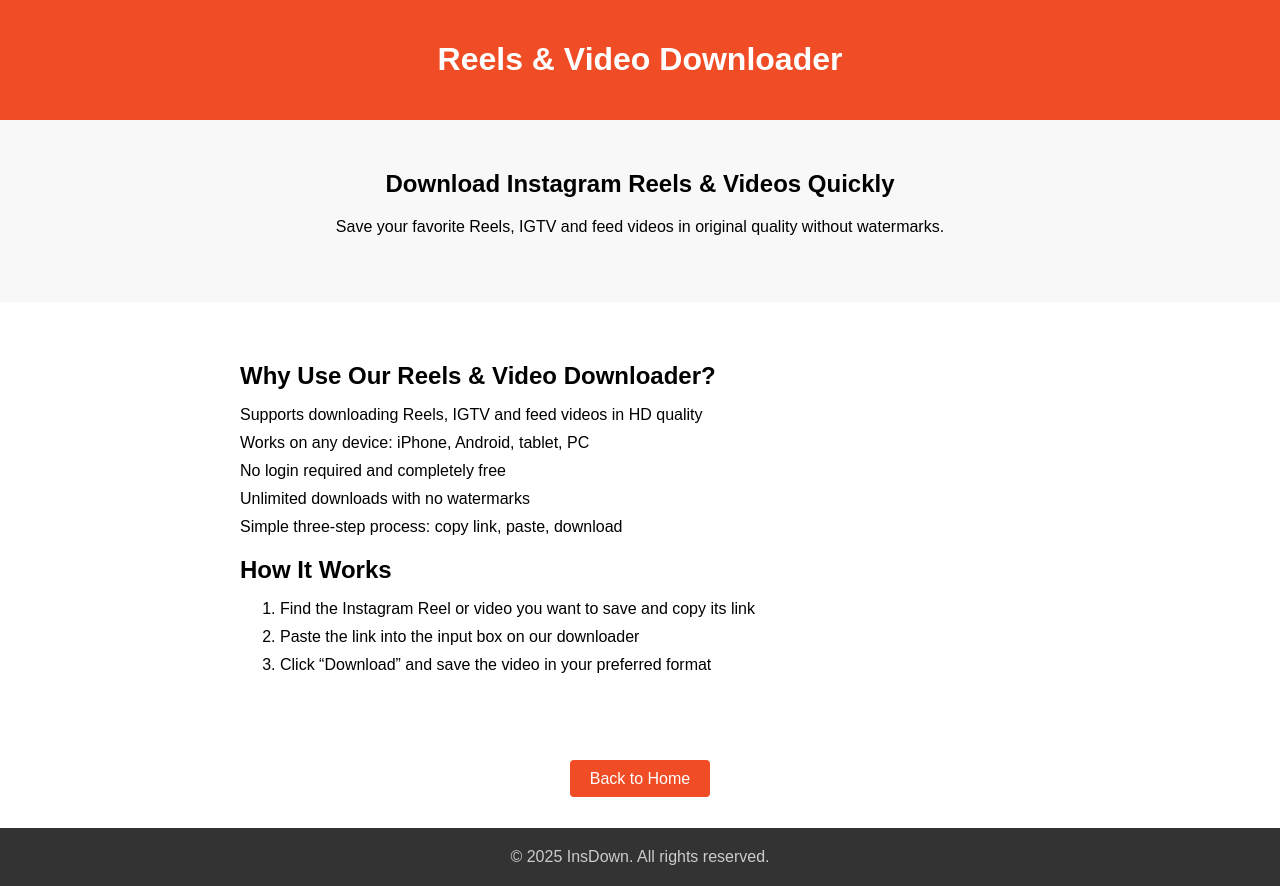
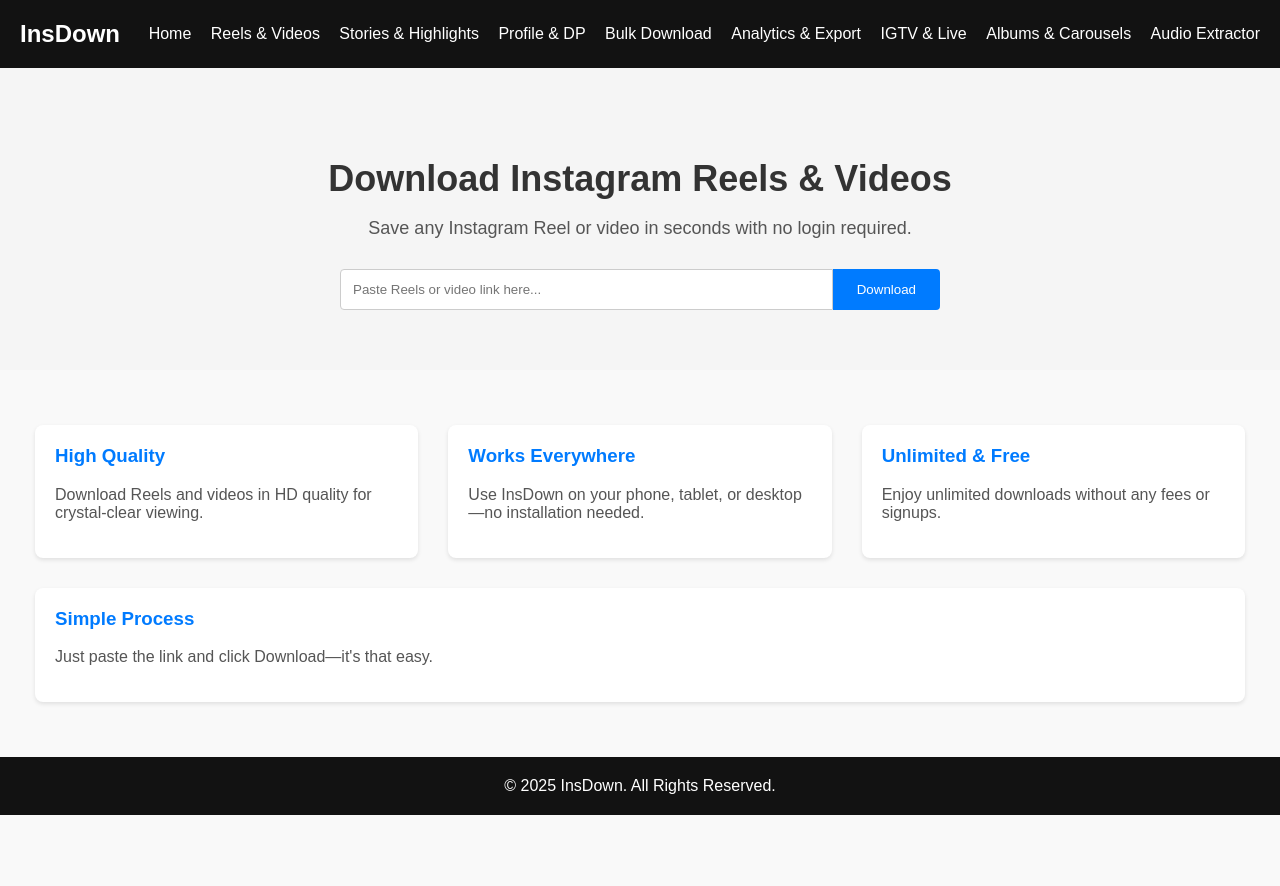
Before and after one commit to huuhuybn/InsDown, a plain HTML site: page reels.html in a window 1280 px wide. After the commit the page ends 815 px from the top, so only its background shows below. Drawn offline with Linux system fonts and the light colour scheme.

Commit message:
Update Reels & Videos page with SEO meta tags and new navigation

```diff
--- a/reels.html
+++ b/reels.html
@@ -2,51 +2,77 @@
 <html lang="en">
 <head>
 <meta charset="UTF-8">
-<title>Reels & Video Downloader | InsDown</title>
 <meta name="viewport" content="width=device-width, initial-scale=1.0">
+<title>Download Instagram Reels & Videos | InsDown</title>
+<meta name="description" content="Download Instagram Reels and videos quickly and in high quality using InsDown. No login required and works on any device.">
+<meta name="keywords" content="Instagram Reels downloader, download Instagram videos, download reels, save videos, free downloader">
+<meta name="robots" content="index, follow">
+<link rel="canonical" href="https://huuhuybn.github.io/InsDown/reels.html">
+<meta property="og:type" content="website">
+<meta property="og:url" content="https://huuhuybn.github.io/InsDown/reels.html">
+<meta property="og:title" content="Download Instagram Reels & Videos | InsDown">
+<meta property="og:description" content="Download Instagram Reels and videos quickly and in high quality for free using InsDown.">
 <style>
-  body { font-family: Arial, sans-serif; margin: 0; padding: 0; }
-  header { background: #f04c25; padding: 20px; color: white; text-align: center; }
-  .hero { padding: 50px; text-align: center; background: #f8f8f8; }
-  .hero h1 { margin: 0 0 20px; }
-  .features { padding: 40px; max-width: 800px; margin: auto; }
-  .features h2 { margin-bottom: 10px; }
-  .features ul { list-style: none; padding: 0; }
-  .features li { margin-bottom: 10px; }
-  .cta { text-align: center; margin: 40px; }
-  .cta a { background: #f04c25; color: white; padding: 10px 20px; text-decoration: none; border-radius: 4px; }
-  footer { background: #333; color: #ccc; text-align: center; padding: 20px; }
+body {font-family: Arial, sans-serif; margin:0; padding:0; background:#f9f9f9; color:#333;}
+header {background:#121212; color:#fff; padding:20px; display:flex; align-items:center; justify-content:space-between;}
+header .logo {font-size:24px; font-weight:bold;}
+header nav a {color:#fff; margin-left:15px; text-decoration:none; font-size:16px;}
+.hero {background:#f5f5f5; padding:60px 20px; text-align:center;}
+.hero h1 {font-size:36px; margin-bottom:10px;}
+.hero p {font-size:18px; color:#555; margin-bottom:30px;}
+.search-box {max-width:600px; margin:0 auto; display:flex;}
+.search-box input {flex:1; padding:12px; border:1px solid #ccc; border-radius:4px 0 0 4px;}
+.search-box button {padding:12px 24px; border:none; background:#007bff; color:#fff; border-radius:0 4px 4px 0; cursor:pointer;}
+.features {display:flex; flex-wrap:wrap; justify-content:center; padding:40px 20px;}
+.feature {flex:1 1 300px; margin:15px; padding:20px; border-radius:8px; background:#fff; box-shadow:0 2px 4px rgba(0,0,0,0.1);}
+.feature h3 {margin-top:0; color:#007bff;}
+.feature p {color:#555;}
+footer {background:#121212; color:#fff; text-align:center; padding:20px;}
 </style>
 </head>
 <body>
 <header>
-  <h1>Reels & Video Downloader</h1>
+<div class="logo">InsDown</div>
+<nav>
+<a href="index.html">Home</a>
+<a href="reels.html">Reels & Videos</a>
+<a href="stories.html">Stories & Highlights</a>
+<a href="profile.html">Profile & DP</a>
+<a href="bulk.html">Bulk Download</a>
+<a href="analytics.html">Analytics & Export</a>
+<a href="igtv.html">IGTV & Live</a>
+<a href="album.html">Albums & Carousels</a>
+<a href="audio.html">Audio Extractor</a>
+</nav>
 </header>
 <section class="hero">
-  <h1>Download Instagram Reels & Videos Quickly</h1>
-  <p>Save your favorite Reels, IGTV and feed videos in original quality without watermarks.</p>
+<h1>Download Instagram Reels & Videos</h1>
+<p>Save any Instagram Reel or video in seconds with no login required.</p>
+<div class="search-box">
+<input type="text" placeholder="Paste Reels or video link here...">
+<button>Download</button>
+</div>
 </section>
 <section class="features">
-  <h2>Why Use Our Reels & Video Downloader?</h2>
-  <ul>
-    <li>Supports downloading Reels, IGTV and feed videos in HD quality</li>
-    <li>Works on any device: iPhone, Android, tablet, PC</li>
-    <li>No login required and completely free</li>
-    <li>Unlimited downloads with no watermarks</li>
-    <li>Simple three‑step process: copy link, paste, download</li>
-  </ul>
-  <h2>How It Works</h2>
-  <ol>
-    <li>Find the Instagram Reel or video you want to save and copy its link</li>
-    <li>Paste the link into the input box on our downloader</li>
-    <li>Click “Download” and save the video in your preferred format</li>
-  </ol>
+<div class="feature">
+<h3>High Quality</h3>
+<p>Download Reels and videos in HD quality for crystal-clear viewing.</p>
+</div>
+<div class="feature">
+<h3>Works Everywhere</h3>
+<p>Use InsDown on your phone, tablet, or desktop—no installation needed.</p>
+</div>
+<div class="feature">
+<h3>Unlimited & Free</h3>
+<p>Enjoy unlimited downloads without any fees or signups.</p>
+</div>
+<div class="feature">
+<h3>Simple Process</h3>
+<p>Just paste the link and click Download—it's that easy.</p>
+</div>
 </section>
-<div class="cta">
-  <a href="index.html">Back to Home</a>
-</div>
 <footer>
-  &copy; 2025 InsDown. All rights reserved.
+&copy; 2025 InsDown. All Rights Reserved.
 </footer>
 </body>
 </html>
```
